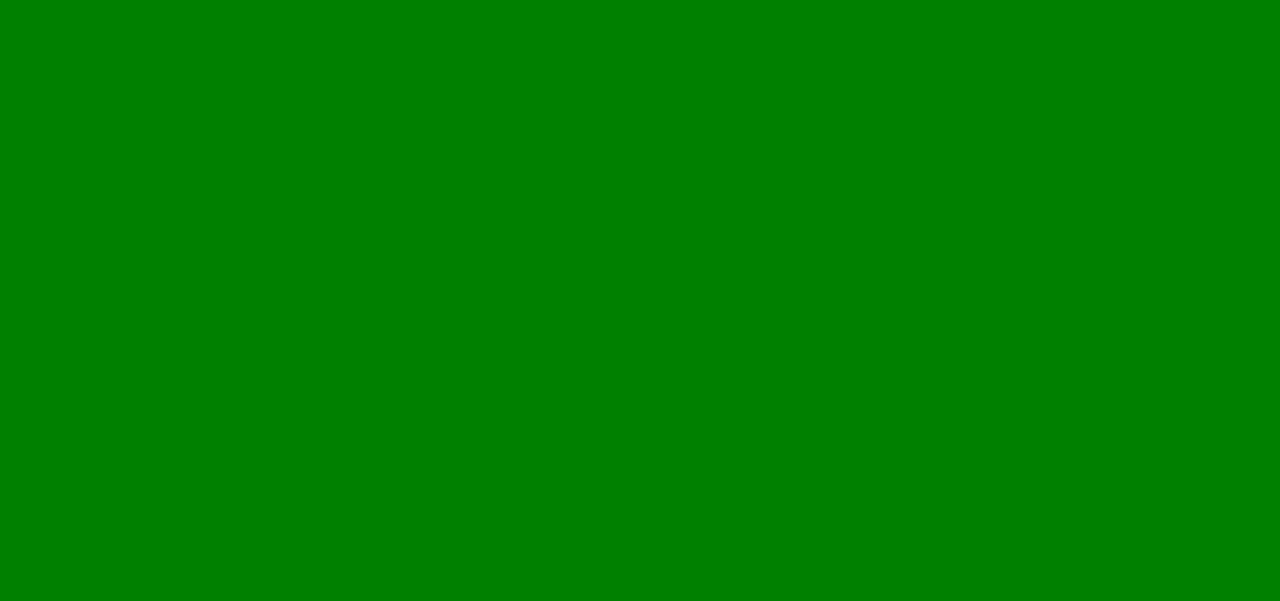
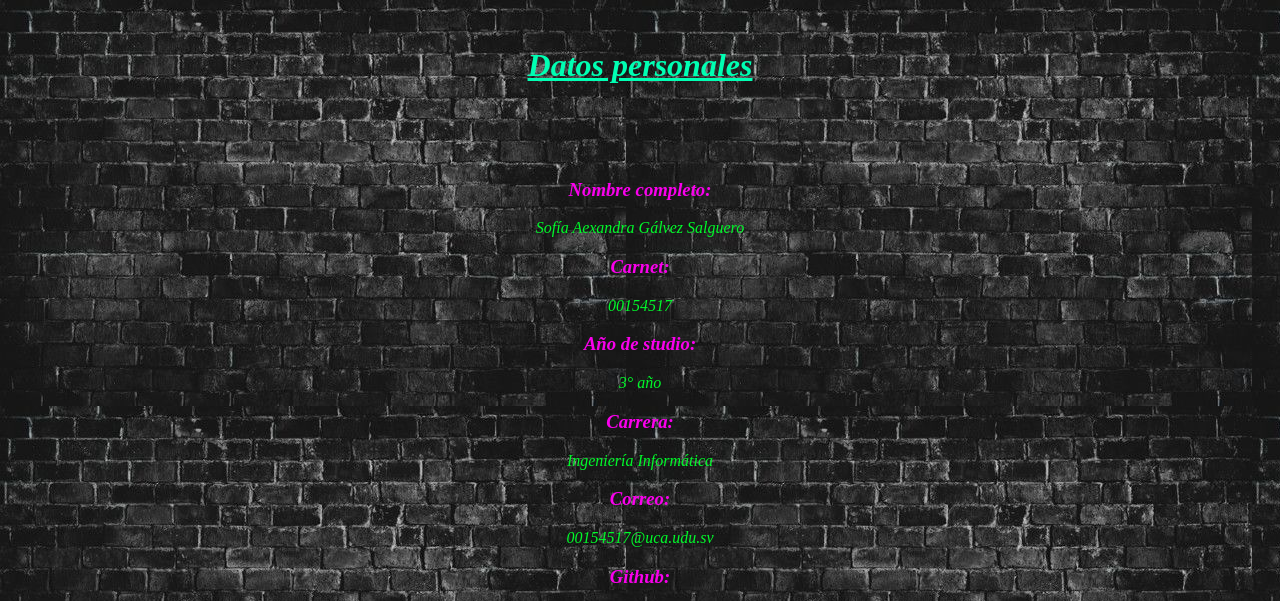
Before and after one commit to sags20/Portafolio_PW0219_00154517, a plain HTML site: page Tarea1/Datos generales.html in a window 1280 px wide. Shown: the top 601 px of the page. Drawn offline with Linux system fonts and the light colour scheme.

Commit message:
[Tarea1] add: Datos generales

```diff
--- a/Tarea1/Datos generales.html
+++ b/Tarea1/Datos generales.html
@@ -6,7 +6,46 @@
     <meta http-equiv="X-UA-Compatible" content="ie=edge">
     <title>Datos generales</title>
 </head>
-<body bgcolor="green">
+<body background="imagenes/textura .jpeg">
+
+    <div>
+        <br>
+       <center>
+            <h1 style="color:rgb(0, 255, 179);"><u><i>Datos personales</i></u></h1>
+       </center>
+    </div>
+    <br>
+    <br>
+    <br>
+    <div>
+        <center>
+        <justify>
+            <h3 style="color:rgb(250, 0, 237);"><i>Nombre completo:</i></h3>
+            <p style="color:rgb(0, 250, 42);"><i>Sofía Aexandra Gálvez Salguero</i></p>
+        </justify>
+        <justify>
+            <h3 style="color:rgb(250, 0, 237);"><i>Carnet:</i></h3>
+            <p style="color:rgb(0, 250, 42);"><i>00154517</i></p>
+         </justify>
+         <justify>
+             <h3 style="color:rgb(250, 0, 237);"><i>Año de studio:</i></h3>
+             <p style="color:rgb(0, 250, 42);"><i>3° año</i></p>
+         </justify>
+         <justify>
+             <h3 style="color:rgb(250, 0, 237);"><i>Carrera:</i></h3>
+             <p style="color:rgb(0, 250, 42);"><i>Ingeniería Informática</i></p>
+        </justify>
+        <justify>
+             <h3 style="color:rgb(250, 0, 237);"><i>Correo:</i></h3>
+             <p style="color:rgb(0, 250, 42);"><i>00154517@uca.udu.sv</i></p>
+         </justify>
+         <justify>
+              <h3 style="color:rgb(250, 0, 237);"><i>Github:</i></h3>
+              <a href="https://github.com/sags20"><p style="color:rgb(0, 250, 42);"><u><i>Sags20</i></u></p></a>
+        </justify>
+
+        </center>
+    </div>
 
 
 
```
Also changed, not shown: Tarea1/imagenes/textura .jpeg (added).
